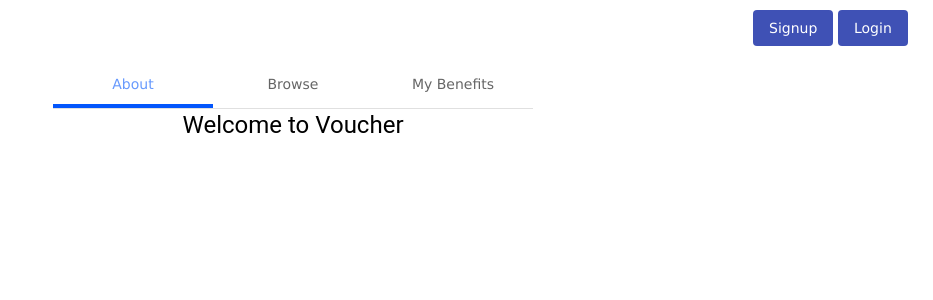
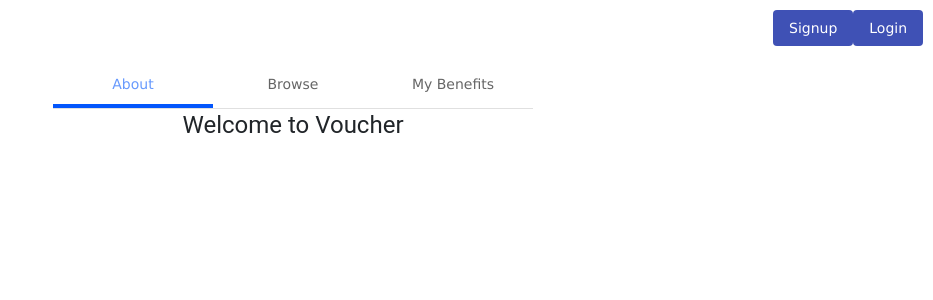
Before and after one commit to neilZon/voucher, an Angular app in the folder voucher-front/: page / in a window 1280 px wide. Shown: the top 300 px of the page, without its empty margins (347-1280 px from the left). Built offline with nearby package versions, Linux system fonts and the light colour scheme.

Commit message:
bootstrap integration

```diff
--- a/voucher-front/angular.json
+++ b/voucher-front/angular.json
@@ -24,6 +24,7 @@
               "src/assets"
             ],
             "styles": [
+              "node_modules/bootstrap/dist/css/bootstrap.min.css",
               "./node_modules/@angular/material/prebuilt-themes/indigo-pink.css",
               "src/styles.css"
             ],
--- a/voucher-front/package.json
+++ b/voucher-front/package.json
@@ -17,10 +17,13 @@
     "@angular/compiler": "~9.1.6",
     "@angular/core": "~9.1.6",
     "@angular/forms": "~9.1.6",
+    "@angular/localize": "~9.1.6",
     "@angular/material": "^9.2.3",
     "@angular/platform-browser": "~9.1.6",
     "@angular/platform-browser-dynamic": "~9.1.6",
     "@angular/router": "~9.1.6",
+    "@ng-bootstrap/ng-bootstrap": "^6.1.0",
+    "bootstrap": "^4.4.0",
     "rxjs": "~6.5.4",
     "tslib": "^1.10.0",
     "zone.js": "~0.10.2"
--- a/voucher-front/src/app/app.module.ts
+++ b/voucher-front/src/app/app.module.ts
@@ -10,6 +10,7 @@ import {MatTabsModule} from '@angular/material/tabs';
 import { BrowserAnimationsModule } from '@angular/platform-browser/animations';
 import { NavbarComponent } from './navbar/navbar.component';
 import { UserLoginComponent } from './header/userlogin/userlogin.component';
+import { NgbModule } from '@ng-bootstrap/ng-bootstrap';
 
 @NgModule({
   declarations: [
@@ -23,7 +24,8 @@ import { UserLoginComponent } from './header/userlogin/userlogin.component';
     BrowserAnimationsModule,
     MatToolbarModule,
     MatButtonModule,
-    MatTabsModule
+    MatTabsModule,
+    NgbModule
   ],
   providers: [],
   bootstrap: [AppComponent]
--- a/voucher-front/src/app/header/userlogin/userlogin.component.css
+++ b/voucher-front/src/app/header/userlogin/userlogin.component.css
@@ -8,14 +8,9 @@
   position: absolute;
   top: 0;
   right: 0;
-  padding: 10px 10px;
+  padding: 10px;
 }
 span {
-  width: 200px;
-  height: 200px;
+  width: 100px;
+  height: 100px;
 }
-.pos{
-  position: sticky;
-  padding-top: 10px;
-  float: right;
-}
--- a/voucher-front/src/polyfills.ts
+++ b/voucher-front/src/polyfills.ts
@@ -1,3 +1,7 @@
+/***************************************************************************************************
+ * Load `$localize` onto the global scope - used if i18n tags appear in Angular templates.
+ */
+import '@angular/localize/init';
 /**
  * This file includes polyfills needed by Angular and is loaded before the app.
  * You can add your own extra polyfills to this file.
```
Also changed, not shown: 1 other file (tests, documents, lock files or other folders).
